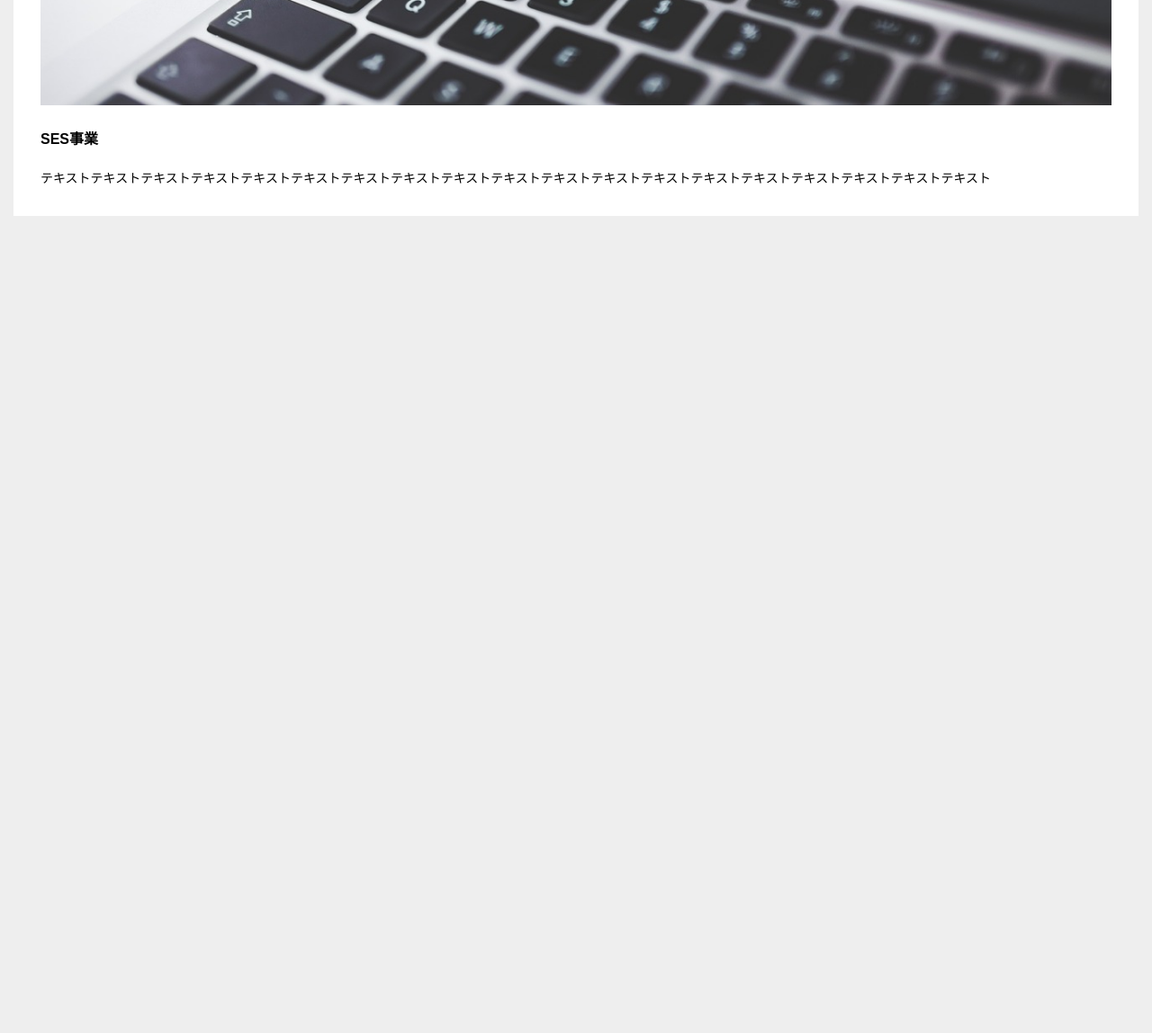
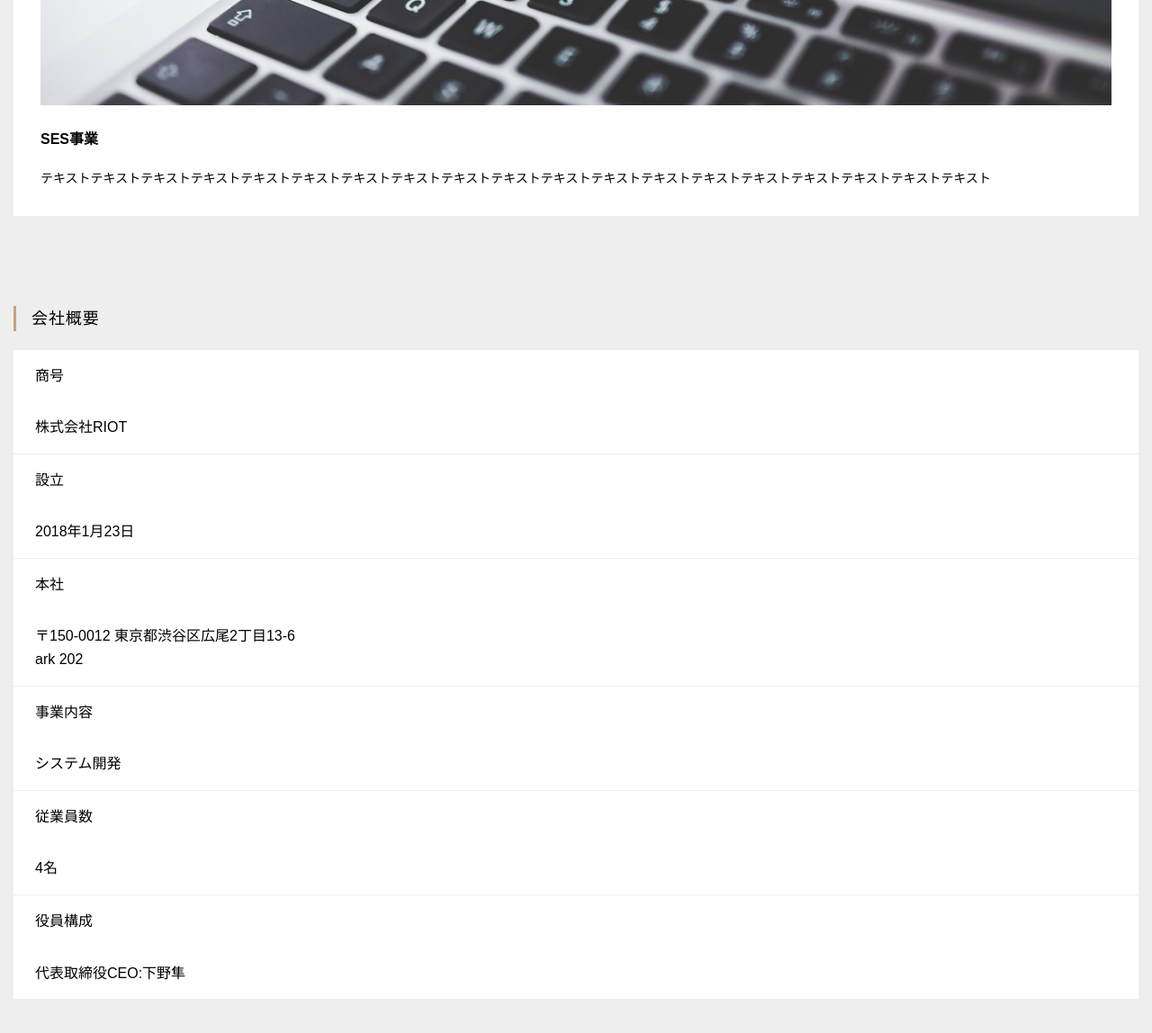
Before and after one commit to shunshimono/riot-compnay-hp, a Gatsby site: page / in a window 1280 px wide. Shown: the part 2519-3667 px from the top of the page at 90% size. Before the commit the page ends 2819 px from the top, so only its background shows below. Built offline with nearby package versions, Linux system fonts and the light colour scheme; Gatsby itself is replaced by a stand-in of ours.

Commit message:
会社概要作成

```diff
--- /dev/null
+++ b/src/components/about/index.tsx
@@ -0,0 +1,83 @@
+import React from "react"
+import styled from "@emotion/styled"
+import { COLOR } from "../constant/color"
+
+export const About = () => {
+  return (
+    <Wrapper>
+      <Heading>会社概要</Heading>
+      <Card>
+        <Container>
+          <Title>商号</Title>
+          <Description>株式会社RIOT</Description>
+        </Container>
+        <Container>
+          <Title>設立</Title>
+          <Description>2018年1月23日</Description>
+        </Container>
+        <Container>
+          <Title>本社</Title>
+          <Description>
+            {`〒150-0012 東京都渋谷区広尾2丁目13-6\nark 202`}
+          </Description>
+        </Container>
+        <Container>
+          <Title>事業内容</Title>
+          <Description>システム開発</Description>
+        </Container>
+        <Container>
+          <Title>従業員数</Title>
+          <Description>4名</Description>
+        </Container>
+        <Container>
+          <Title>役員構成</Title>
+          <Description>代表取締役CEO:下野隼</Description>
+        </Container>
+      </Card>
+    </Wrapper>
+  )
+}
+
+const Wrapper = styled.div`
+  padding: 40px 15px;
+`
+
+const Heading = styled.div`
+  position: relative;
+  padding-left: 20px;
+  font-size: 18px;
+  margin-bottom: 20px;
+  letter-spacing: 0.05em;
+  position: relative;
+  ::before {
+    content: "";
+    line-height: 1.6;
+    display: block;
+    position: absolute;
+    width: 3px;
+    height: 28px;
+    left: 0;
+    top: 0;
+    background-color: #c2a47e;
+  }
+`
+
+const Card = styled.div`
+  margin-bottom: 20px;
+  background: ${COLOR.LIGHT.code};
+`
+
+const Title = styled.div`
+  padding: 1em 1.5em;
+`
+
+const Description = styled.div`
+  padding: 1em 1.5em;
+  white-space: pre;
+`
+
+const Container = styled.div`
+  :not(:last-child) {
+    border-bottom: 1px solid #eee;
+  }
+`
--- a/src/pages/index.tsx
+++ b/src/pages/index.tsx
@@ -4,11 +4,13 @@ import Layout from "../components/layout"
 import Seo from "../components/seo"
 import { Top } from "../components/top"
 import { Service } from "../components/service"
+import { About } from "../components/about"
 
 const IndexPage = () => (
   <Layout>
     <Top></Top>
     <Service></Service>
+    <About></About>
   </Layout>
 )
 
```
